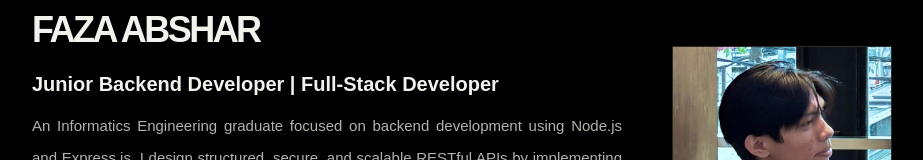
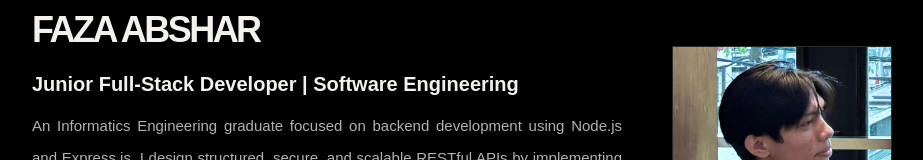
Before and after one commit to fazabsharcontact/PORTFOLIO, a React (Vite) app: page / in a window 1280 px wide. Shown: the part 210-370 px from the top of the page, without its empty margins (178-1101 px from the left). Built offline with nearby package versions, Linux system fonts and the light colour scheme.

Commit message:
update role

```diff
--- a/src/assets/data/portfolio.js
+++ b/src/assets/data/portfolio.js
@@ -1,6 +1,6 @@
 export const profile = {
   name: "FAZA ABSHAR",
-  role: "Junior Backend Developer | Full-Stack Developer",
+  role: "Junior Full-Stack Developer | Software Engineering",
   location: "Indonesia",
   intro:
     "An Informatics Engineering graduate focused on backend development using Node.js and Express.js. I design structured, secure, and scalable RESTful APIs by implementing robust authentication, data validation, and clean architectural separation. My foundational understanding of full-stack development enables me to collaborate seamlessly with frontend teams and ensure smooth integration. I am eager to grow in an environment that prioritizes code quality and strong software engineering principles.",
```
